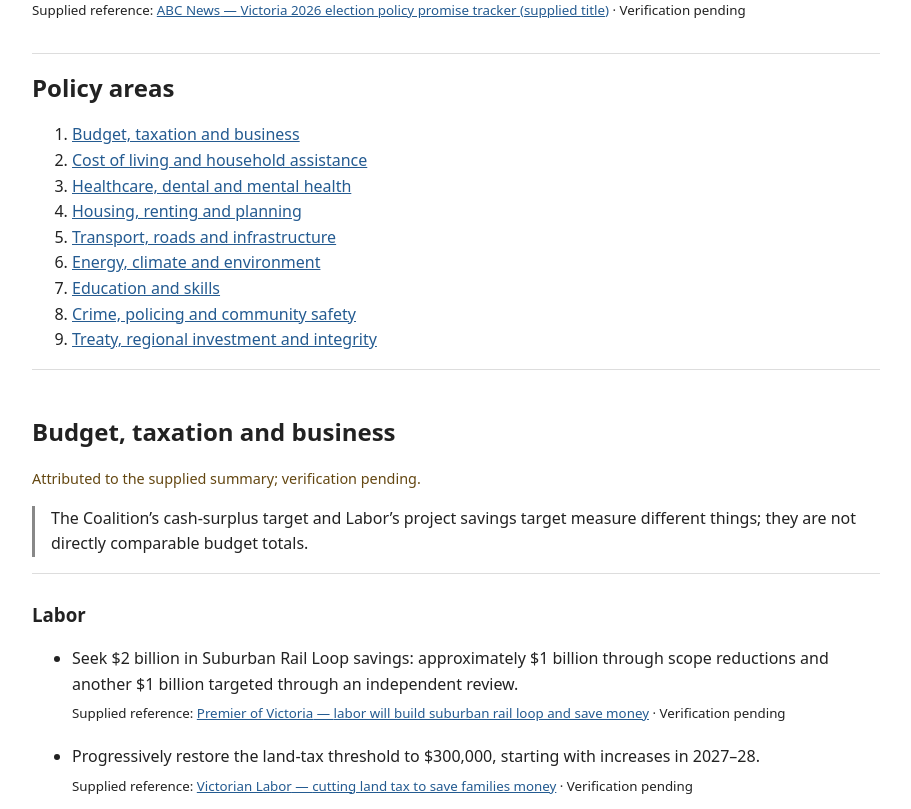
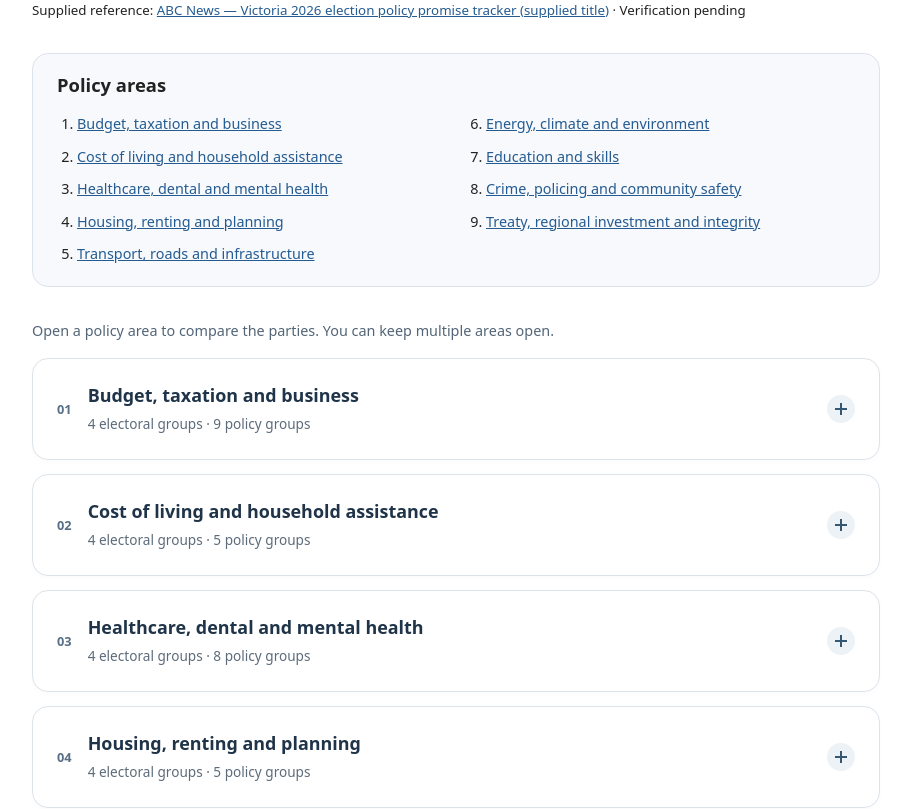
Before and after one commit to adludo/research-politics, a Next.js app: page /elections/victoria-2026 in a window 1280 px wide. Shown: the part 900-1709 px from the top of the page, without its empty margins (184-1095 px from the left). Built offline with nearby package versions, Linux system fonts and the light colour scheme.

Commit message:
FEAT: add reusable expandable policy comparison sections

```diff
--- a/app/elections/victoria-2026/page.tsx
+++ b/app/elections/victoria-2026/page.tsx
@@ -1,6 +1,8 @@
 import type { Metadata } from 'next';
 import Link from 'next/link';
 import comparison from '../../../data/victoria-2026.json';
+import PolicyComparison from '../../../components/policies/PolicyComparison';
+import SourceReference from '../../../components/policies/SourceReference';
 
 export const metadata: Metadata = {
   title: '2026 Victorian election policy comparison — draft',
@@ -11,13 +13,7 @@ export const metadata: Metadata = {
 type SourceId = keyof typeof comparison.sources;
 
 function Reference({ sourceId }: { sourceId: SourceId }) {
-  const source = comparison.sources[sourceId];
-  return (
-    <small className="policy-reference">
-      Supplied reference: <a href={source.url}>{source.publisher} — {source.title}</a>
-      {' · Verification pending'}
-    </small>
-  );
+  return <SourceReference source={comparison.sources[sourceId]} statusLabel="Verification pending" />;
 }
 
 export default function VictorianElection() {
@@ -63,27 +59,12 @@ export default function VictorianElection() {
           <li key={section.id}><a href={`#${section.id}`}>{section.title}</a></li>
         ))}</ol>
       </nav>
-      {comparison.sections.map(section => (
-        <section key={section.id} id={section.id} aria-labelledby={`${section.id}-heading`}>
-          <h2 id={`${section.id}-heading`}>{section.title}</h2>
-          <p className="verification-label">Attributed to the supplied summary; verification pending.</p>
-          {section.note && <p className="comparison-note">{section.note}</p>}
-          <div className="policy-parties">
-            {section.parties.map(party => (
-              <article className="policy-party" key={party.name}>
-                <h3>{party.name}</h3>
-                <ul>{party.claims.map((claim, index) => (
-                  <li key={`${claim.source}-${index}`}>
-                    <p>{claim.text}</p>
-                    <Reference sourceId={claim.source as SourceId} />
-                  </li>
-                ))}</ul>
-              </article>
-            ))}
-          </div>
-          <a href="#main">Back to top</a>
-        </section>
-      ))}
+      <PolicyComparison
+        sections={comparison.sections}
+        sources={comparison.sources}
+        verificationNotice="Attributed to the supplied summary; verification pending."
+        referenceStatus="Verification pending"
+      />
       <section aria-labelledby="campaigns-heading">
         <h2 id="campaigns-heading">Supplied campaign pages</h2>
         <ul>{(['labor-plan', 'coalition-plan', 'greens-plan', 'one-plan'] as const).map(id => (
--- a/app/globals.css
+++ b/app/globals.css
@@ -23,10 +23,10 @@ a:focus-visible { outline: 3px solid #245b91; outline-offset: 4px; }
 .research-notice { border: 1px solid #b48a36; background: #fff8e8; padding: 1.25rem; margin-top: 2rem; }
 .research-notice h2 { margin-top: 0; }
 .policy-contents { border-block: 1px solid #ddd; margin-top: 2rem; }
-.policy-party { border-top: 1px solid #ddd; padding-block: .5rem 1rem; }
-.policy-party h3 { margin-bottom: .5rem; }
-.policy-party li { margin-bottom: 1.25rem; }
-.policy-party li p { margin-bottom: .35rem; }
 .policy-reference { display: block; overflow-wrap: anywhere; }
-.verification-label { color: #644711; font-size: .9rem; }
-.comparison-note { border-left: 3px solid #888; padding-left: 1rem; }
+
+.policy-contents { padding: 1.25rem 1.5rem; border: 1px solid #dce3ea; border-radius: 1rem; background: #f7f9fc; }
+.policy-contents h2 { margin-top: 0; font-size: 1.15rem; }
+.policy-contents ol { columns: 2; column-gap: 2.5rem; padding-left: 1.25rem; margin-bottom: 0; }
+.policy-contents li { break-inside: avoid; margin-bottom: .6rem; font-size: .9rem; }
+@media (max-width: 600px) { .policy-contents ol { columns: 1; } }
--- /dev/null
+++ b/components/policies/PartyPolicyCard.tsx
@@ -0,0 +1,31 @@
+import SourceReference from './SourceReference';
+import type { PartyPolicies, PolicySources } from './types';
+import styles from './PolicyComparison.module.css';
+
+export interface PartyPolicyCardProps {
+  party: PartyPolicies;
+  sources: PolicySources;
+  referenceStatus: string;
+}
+
+export default function PartyPolicyCard({ party, sources, referenceStatus }: PartyPolicyCardProps) {
+  return (
+    <article className={styles.party}>
+      <h3 className={styles.partyName}>{party.name}</h3>
+      {party.claims.length ? (
+        <ul className={styles.claims}>
+          {party.claims.map((claim, index) => {
+            const source = sources[claim.source];
+            if (!source) throw new Error(`Missing policy source: ${claim.source}`);
+            return (
+              <li key={`${claim.source}-${index}`}>
+                <p>{claim.text}</p>
+                <SourceReference source={source} statusLabel={referenceStatus} />
+              </li>
+            );
+          })}
+        </ul>
+      ) : <p className={styles.empty}>No policies listed in this summary.</p>}
+    </article>
+  );
+}
--- /dev/null
+++ b/components/policies/PolicyComparison.module.css
@@ -0,0 +1,16 @@
+.comparison { margin-top: 2rem; }
+.hint { font-size: .9rem; color: #536577; margin-bottom: 1rem; }
+.notice { font-size: .82rem; color: #6a4b12; padding: .7rem 0; }
+.note { background: #f0f5fa; color: #314b65; padding: 1rem; border-radius: .65rem; font-size: .9rem; }
+.parties { display: grid; grid-template-columns: repeat(2, minmax(0, 1fr)); gap: 1rem; align-items: start; }
+.party { min-width: 0; padding: 1.25rem; border: 1px solid #e2e8ef; border-radius: .75rem; background: #fafbfd; }
+.partyName { margin: 0 0 1rem; font-size: 1rem; line-height: 1.5; color: #1f3449; }
+.claims { margin: 0; padding-left: 1.1rem; font-size: .94rem; }
+.claims li { padding-left: .15rem; margin-bottom: 1.25rem; }
+.claims li:last-child { margin-bottom: 0; }
+.claims li::marker { color: #8095aa; }
+.claims p { margin: 0 0 .65rem; }
+.claims small { font-size: .76rem; color: #5c6b7b; line-height: 1.65; }
+.empty { color: #5c6b7b; font-size: .9rem; }
+@media (max-width: 700px) { .parties { grid-template-columns: 1fr; } }
+@media print { .parties { display: block; } .party { break-inside: avoid; margin-bottom: 1rem; } }
--- /dev/null
+++ b/components/policies/PolicyComparison.tsx
@@ -0,0 +1,38 @@
+import ExpandableSection from '../ui/ExpandableSection';
+import PartyPolicyCard from './PartyPolicyCard';
+import type { PolicyArea, PolicySources } from './types';
+import styles from './PolicyComparison.module.css';
+
+export interface PolicyComparisonProps {
+  sections: readonly PolicyArea[];
+  sources: PolicySources;
+  verificationNotice: string;
+  referenceStatus: string;
+}
+
+export default function PolicyComparison({
+  sections, sources, verificationNotice, referenceStatus,
+}: PolicyComparisonProps) {
+  return (
+    <div className={styles.comparison}>
+      <p className={styles.hint}>Open a policy area to compare the parties. You can keep multiple areas open.</p>
+      {sections.map((section, index) => (
+        <ExpandableSection
+          key={section.id}
+          id={section.id}
+          title={section.title}
+          index={index + 1}
+          description={`${section.parties.length} electoral groups · ${section.parties.reduce((total, party) => total + party.claims.length, 0)} policy groups`}
+        >
+          <p className={styles.notice}>{verificationNotice}</p>
+          {section.note && <p className={styles.note}>{section.note}</p>}
+          <div className={styles.parties}>
+            {section.parties.map(party => (
+              <PartyPolicyCard key={party.name} party={party} sources={sources} referenceStatus={referenceStatus} />
+            ))}
+          </div>
+        </ExpandableSection>
+      ))}
+    </div>
+  );
+}
--- /dev/null
+++ b/components/policies/SourceReference.tsx
@@ -0,0 +1,18 @@
+import type { PolicySource } from './types';
+
+export interface SourceReferenceProps {
+  source: PolicySource;
+  statusLabel: string;
+  prefix?: string;
+}
+
+export default function SourceReference({
+  source, statusLabel, prefix = 'Supplied reference',
+}: SourceReferenceProps) {
+  return (
+    <small className="policy-reference">
+      {prefix}: <a href={source.url}>{source.publisher} — {source.title}</a>
+      {statusLabel && ` · ${statusLabel}`}
+    </small>
+  );
+}
--- /dev/null
+++ b/components/policies/types.ts
@@ -0,0 +1,24 @@
+export interface PolicySource {
+  publisher: string;
+  title: string;
+  url: string;
+}
+
+export interface PolicyClaim {
+  text: string;
+  source: string;
+}
+
+export interface PartyPolicies {
+  name: string;
+  claims: readonly PolicyClaim[];
+}
+
+export interface PolicyArea {
+  id: string;
+  title: string;
+  note?: string;
+  parties: readonly PartyPolicies[];
+}
+
+export type PolicySources = Readonly<Record<string, PolicySource>>;
--- /dev/null
+++ b/components/ui/ExpandableSection.module.css
@@ -0,0 +1,45 @@
+.panel {
+  border: 1px solid #dce3ea;
+  border-radius: 1rem;
+  background: #fff;
+  scroll-margin-top: 1.5rem;
+  overflow: clip;
+  box-shadow: 0 2px 5px #172d4605;
+}
+.panel + .panel { margin-top: .85rem; }
+.panel[open] { border-color: #99b0c9; box-shadow: 0 4px 18px #172d4608; }
+.summary {
+  list-style: none;
+  display: flex;
+  align-items: center;
+  gap: 1rem;
+  padding: 1.5rem;
+  cursor: pointer;
+  transition: background-color .15s;
+}
+.summary::-webkit-details-marker { display: none; }
+.summary:hover { background: #f5f8fb; }
+.summary:focus-visible { outline: 3px solid #245b91; outline-offset: -4px; border-radius: 1rem; }
+.index { color: #586f86; font-size: .8rem; font-weight: 600; font-variant-numeric: tabular-nums; }
+.label { flex: 1; min-width: 0; }
+.title { display: block; font-size: 1.12rem; font-weight: 650; line-height: 1.4; color: #1f3449; }
+.description { display: block; margin-top: .35rem; font-size: .85rem; color: #5c6b7b; }
+.indicator { position: relative; flex: 0 0 1.75rem; height: 1.75rem; border-radius: 50%; background: #edf2f7; }
+.indicator::before, .indicator::after { content: ''; position: absolute; background: #345774; inset: calc(50% - 1px) .5rem; height: 2px; }
+.indicator::after { transform: rotate(90deg); transition: transform .15s; }
+.panel[open] > .summary .indicator::after { transform: rotate(0); }
+.content { padding: 0 1.5rem 1.5rem; border-top: 1px solid #e8edf2; }
+@media (max-width: 600px) {
+  .summary { padding: 1.15rem; gap: .7rem; }
+  .content { padding: 0 1rem 1rem; }
+  .title { font-size: 1rem; }
+}
+@media (prefers-reduced-motion: reduce) {
+  .summary, .indicator::after { transition: none; }
+}
+@media print {
+  .panel { break-inside: auto; box-shadow: none; overflow: visible; }
+  .panel::details-content { display: block; content-visibility: visible; }
+  .panel > .content { display: block; }
+  .indicator { display: none; }
+}
--- /dev/null
+++ b/components/ui/ExpandableSection.tsx
@@ -0,0 +1,44 @@
+'use client';
+
+import { useEffect, useRef, type ReactNode } from 'react';
+import styles from './ExpandableSection.module.css';
+
+export interface ExpandableSectionProps {
+  id: string;
+  title: string;
+  description?: string;
+  index?: number;
+  children: ReactNode;
+}
+
+/** Independent native disclosures keep content accessible without JavaScript. */
+export default function ExpandableSection({
+  id, title, description, index, children,
+}: ExpandableSectionProps) {
+  const panel = useRef<HTMLDetailsElement>(null);
+
+  useEffect(() => {
+    const revealLinkedSection = () => {
+      if (window.location.hash !== `#${id}` || !panel.current) return;
+      panel.current.open = true;
+      panel.current.scrollIntoView({ block: 'start' });
+    };
+    revealLinkedSection();
+    window.addEventListener('hashchange', revealLinkedSection);
+    return () => window.removeEventListener('hashchange', revealLinkedSection);
+  }, [id]);
+
+  return (
+    <details ref={panel} id={id} className={styles.panel}>
+      <summary className={styles.summary}>
+        {index !== undefined && <span className={styles.index} aria-hidden="true">{String(index).padStart(2, '0')}</span>}
+        <span className={styles.label}>
+          <span className={styles.title} role="heading" aria-level={2}>{title}</span>
+          {description && <span className={styles.description}>{description}</span>}
+        </span>
+        <span className={styles.indicator} aria-hidden="true" />
+      </summary>
+      <div className={styles.content}>{children}</div>
+    </details>
+  );
+}
```
Also changed, not shown: 1 other file (tests, documents, lock files or other folders).
